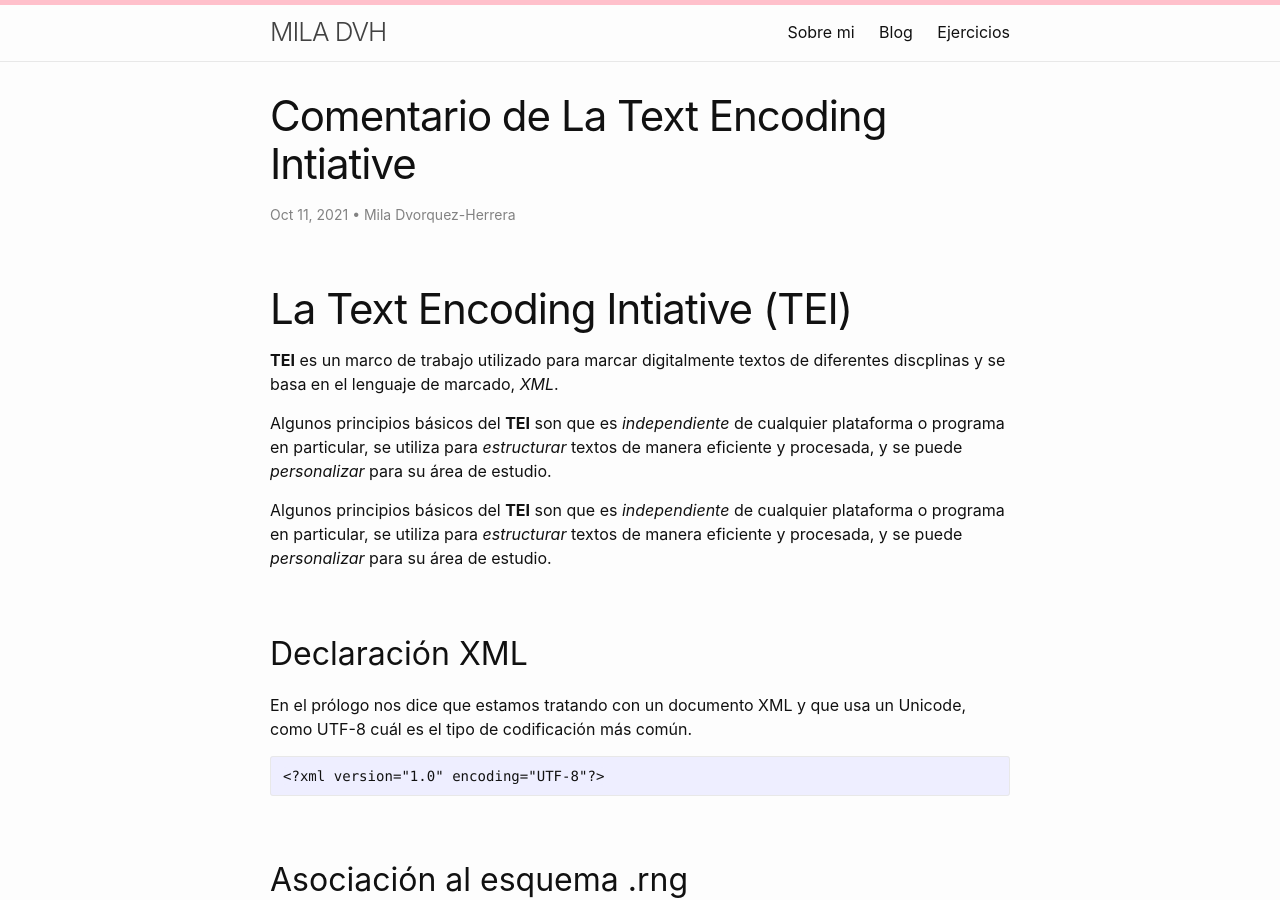
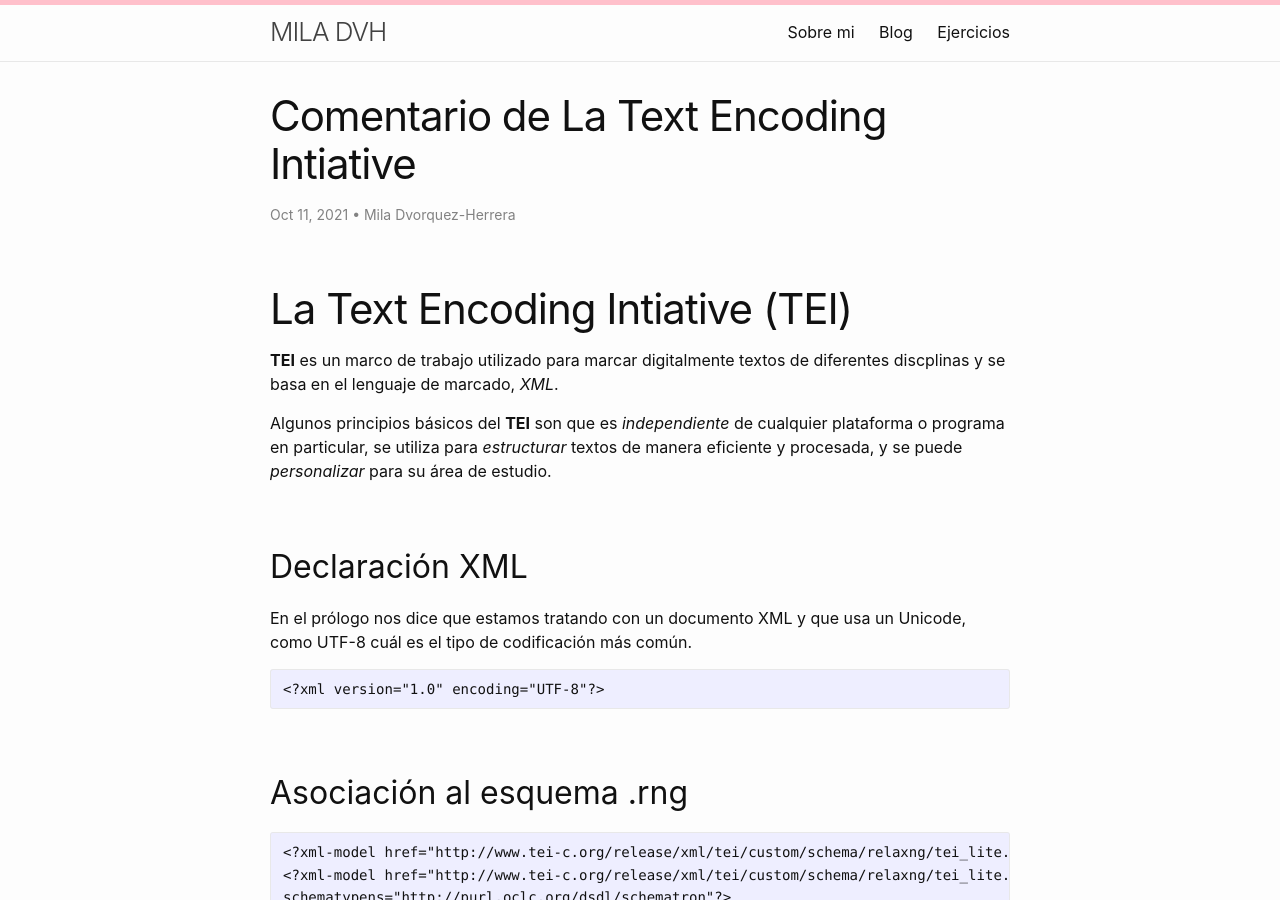
Before and after one commit to miladvh/miladvh.github.io, a Jekyll site: the page built from _posts/2021-10-11-tei.md, in a window 1280 px wide and 900 px high. Built offline with Jekyll 4.4.1, drawn with Linux system fonts in a browser that asks for light colours.

Commit message:
Update 2021-10-11-tei.md

```diff
--- a/_posts/2021-10-11-tei.md
+++ b/_posts/2021-10-11-tei.md
@@ -11,7 +11,6 @@ author: Mila Dvorquez-Herrera
 
 Algunos principios básicos del **TEI** son que es *independiente* de cualquier plataforma o programa en particular, se utiliza para *estructurar* textos de manera eficiente y procesada, y se puede *personalizar* para su área de estudio.
 
-Algunos principios básicos del **TEI** son que es *independiente* de cualquier plataforma o programa en particular, se utiliza para *estructurar* textos de manera eficiente y procesada, y se puede *personalizar* para su área de estudio.
 
 ## Declaración XML
 
```
